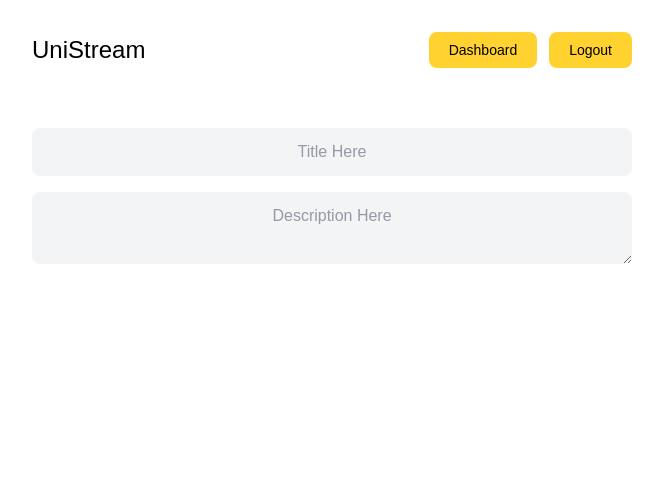
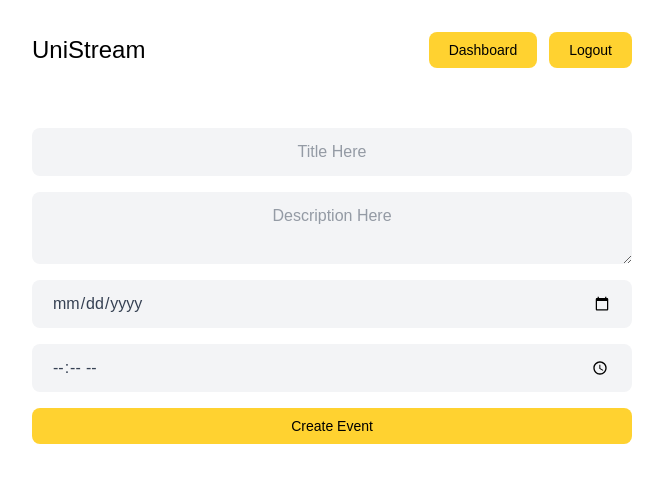
Before and after one commit to khalidkarimkqr/UniStream, a React (Vite) app in the folder client/: page /dashboard in a window 1280 px wide. Shown: the top 482 px of the page, without its empty margins (308-971 px from the left). Built offline with nearby package versions, Linux system fonts and the light colour scheme; sample sign-in values are in the browser's storage; a web font is replaced by a local one.

Commit message:
add event creation form with title, description, date, and time inputs for admin users only

```diff
--- a/client/package.json
+++ b/client/package.json
@@ -17,6 +17,7 @@
     "react-hot-toast": "^2.5.2",
     "react-icons": "^5.5.0",
     "react-router-dom": "^7.6.0",
+    "react-time-picker": "^7.0.0",
     "tailwindcss": "^4.1.6"
   },
   "devDependencies": {
--- a/client/src/pages/Dashboard.jsx
+++ b/client/src/pages/Dashboard.jsx
@@ -1,16 +1,32 @@
+/* eslint-disable no-unused-vars */
+/* eslint-disable no-empty */
 import React, { useContext, useState } from "react";
 import { AppContext } from "../contexts/AppContext";
 import Input from "../components/ui/Input";
 import Button from "../components/ui/Button";
+import { toast } from "react-hot-toast";
+import axios from "axios";
 
 const Dashboard = () => {
   const [description, setDescription] = useState("");
   const { user } = useContext(AppContext);
 
+  const registerEvent = async (e) => {
+    e.preventDeault();
+    try {
+      const formData = new FormData(e);
+    } catch (error) {
+      toast.error(error.response.data.message);
+    }
+  };
+
   return (
     <div>
       {user?.role === "admin" && (
-        <form className="w-full sm:w-[50vw] mx-auto px-5 grid gap-4 my-10">
+        <form
+          onSubmit={registerEvent}
+          className="w-full sm:w-[50vw] mx-auto px-5 grid gap-4 my-10"
+        >
           <Input type="text" placeholder="Title Here" id="title" />
           <textarea
             className="py-3 text-center rounded-lg w-full bg-gray-100 focus:outline-none focus:border-amber-300 focus:ring-1 focus:ring-amber-300 transition-all duration-300 ease-in-out text-gray-700 px-5"
@@ -19,6 +35,9 @@ const Dashboard = () => {
             value={description}
             onChange={(e) => setDescription(e.target.value)}
           ></textarea>
+          <Input type="date" id="date" />
+          <Input type="time" id="time" />
+          <Button text="Create Event" />
         </form>
       )}
     </div>
```
Also changed, not shown: 1 other file (tests, documents, lock files or other folders).
